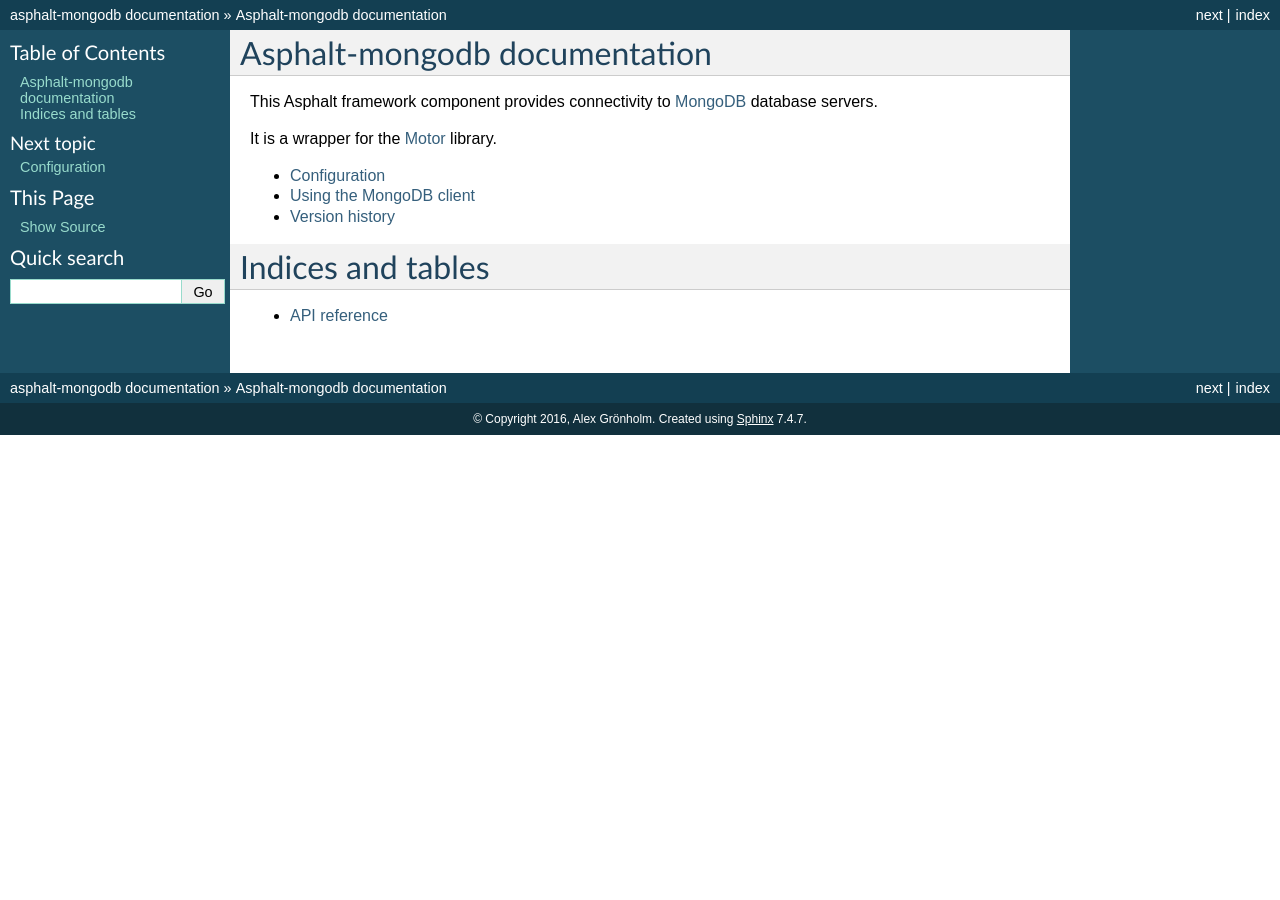
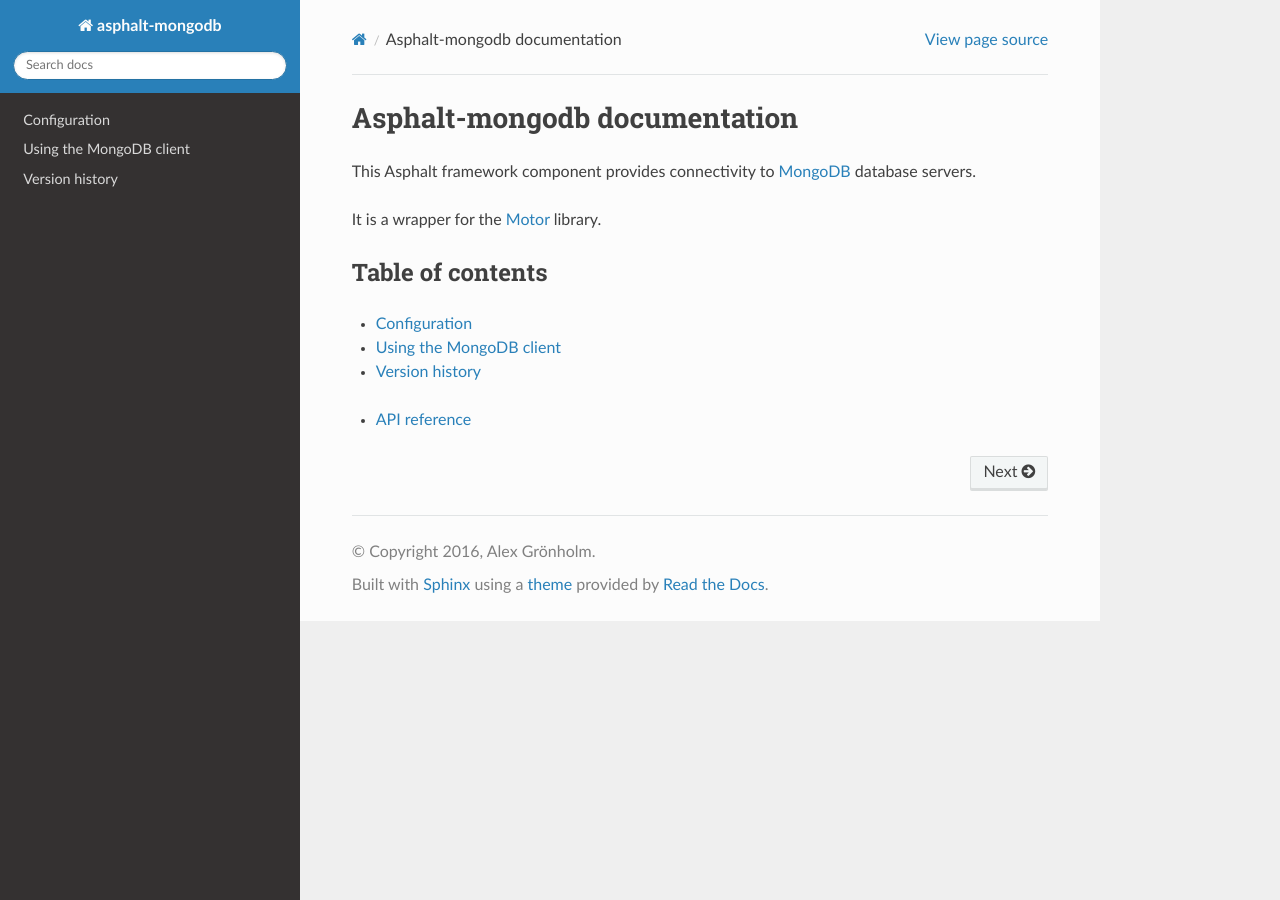
Before and after one commit to asphalt-framework/asphalt-mongodb, a Sphinx documentation site: the page built from docs/index.rst, in a window 1280 px wide. Built offline with Sphinx 7.4.7 and the Read the Docs theme 2.0.0, drawn with Linux system fonts in a browser that asks for light colours.

Commit message:
Switched to new documentation style

```diff
--- a/docs/conf.py
+++ b/docs/conf.py
@@ -26,7 +26,7 @@ pygments_style = 'sphinx'
 highlight_language = 'python3'
 todo_include_todos = False
 
-html_theme = 'classic'
+html_theme = 'sphinx_rtd_theme'
 html_static_path = ['_static']
 htmlhelp_basename = project.replace('-', '') + 'doc'
 
--- a/docs/index.rst
+++ b/docs/index.rst
@@ -12,8 +15,4 @@ Asphalt-mongodb documentation
    usage
    versionhistory
 
-
-Indices and tables
-==================
-
 * :ref:`API reference <modindex>`
--- a/docs/requirements.txt
+++ b/docs/requirements.txt
@@ -1,5 +1,6 @@
 # Sphinx 1.5a0 fork w/ PRs #2431 and #2432 merged
 git+https://github.com/agronholm/sphinx.git
 
+sphinx_rtd_theme
 sphinx-autodoc-typehints >= 1.0.5
 sphinxcontrib-asyncio >= 0.2.0
```
Also changed, not shown: other parts of docs/index.rst (+3 -0 lines).
